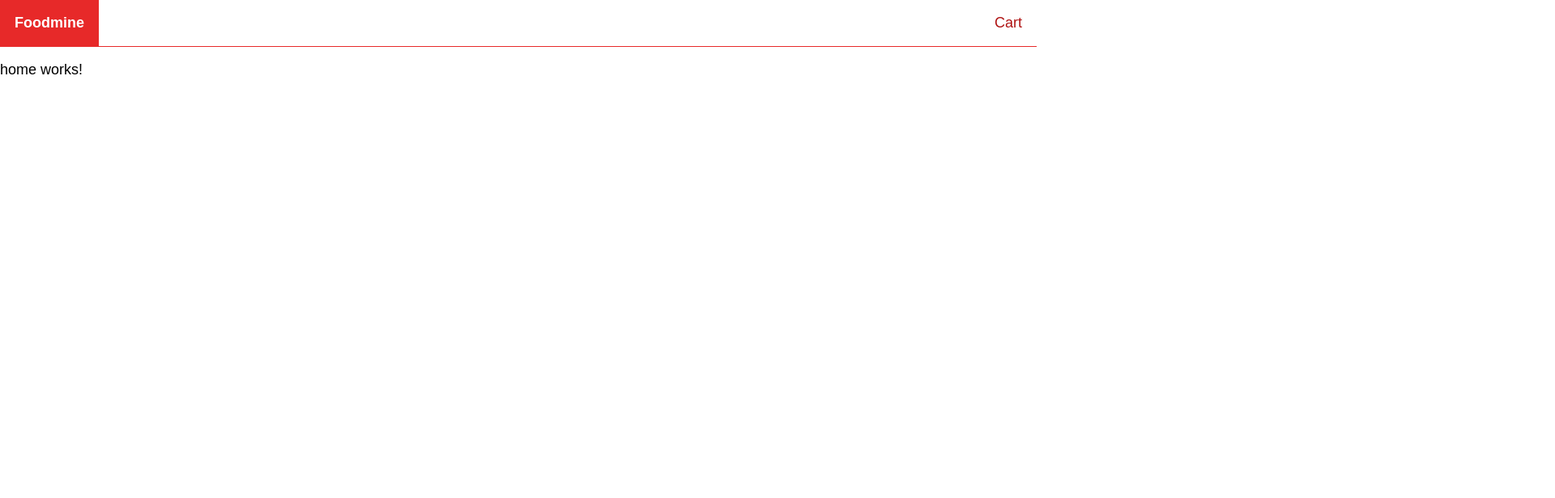
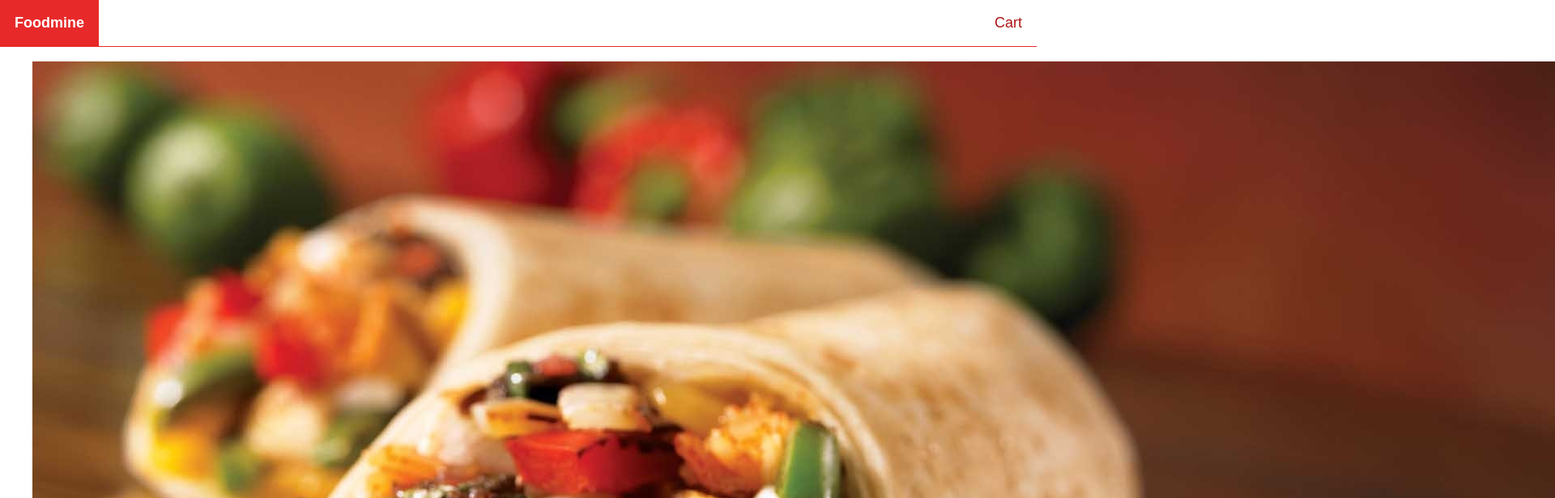
Before and after one commit to DusanVelimirovic/foodstore, an Angular app: page / in a window 1280 px wide. Shown: the top 616 px of the page at 81% size, 1920 px wide, since content can reach past the window. Built offline with nearby package versions, Linux system fonts and the light colour scheme.

Commit message:
Place food variable inside home html component

```diff
--- a/src/app/home/home.component.html
+++ b/src/app/home/home.component.html
@@ -1 +1,6 @@
-<p>home works!</p>
+<ul>
+    <li *ngFor="let food of foods">
+        <img src="{{food}}" alt="">
+
+    </li>
+</ul>
--- a/src/app/home/home.component.ts
+++ b/src/app/home/home.component.ts
@@ -8,9 +8,11 @@ import { FoodService } from '../services/food/food.service';
 })
 export class HomeComponent implements OnInit {
 
-  constructor() { }
+  foods: String[] = [];
+  constructor(private foodService: FoodService) { }
 
   ngOnInit(): void {
+    this.foods = this.foodService.getAll();
   }
 
 }
```
